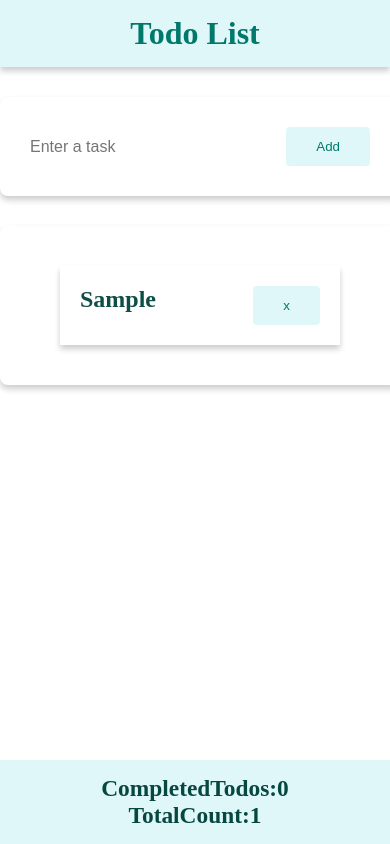
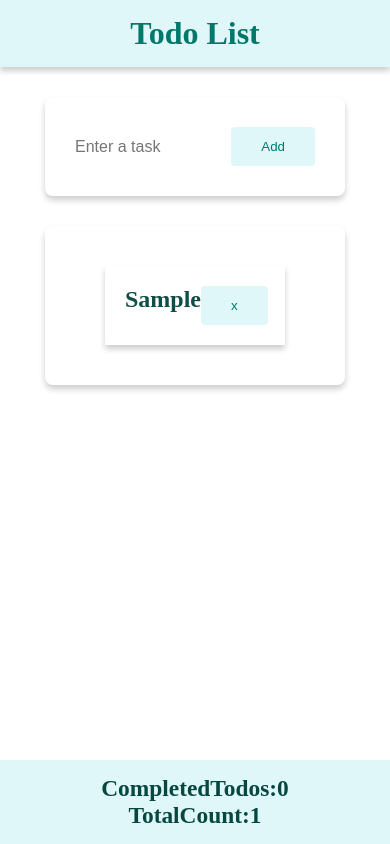
Before and after one commit to suruthiperumal12/React-TodoApp, a React (Vite) app: page / in a window 390 px wide. Both pictures are taken after typing "Sample" into the empty fields and a click on the button "Add". Built offline with nearby package versions, Linux system fonts and the light colour scheme.

Commit message:
modified files

```diff
--- a/src/components/form.module.css
+++ b/src/components/form.module.css
@@ -44,7 +44,7 @@
 
 @media screen and (max-width:800px) {
     .formtodo {
-        width: 400px;
+        width: 300px;
     }
 
     .modernInput {
--- a/src/components/list.module.css
+++ b/src/components/list.module.css
@@ -10,6 +10,6 @@
 
 @media screen and (max-width:800px) {
     .list {
-        width: 400px;
+        width: 300px;
     }
 }
--- a/src/components/todoitem.module.css
+++ b/src/components/todoitem.module.css
@@ -40,11 +40,11 @@
 
 @media screen and (max-width:800px) {
     .itemContainer {
-        width: 300px;
+        width: 200px;
     }
 
     .item {
-        font-weight: 200px;
+        font-weight: 100px;
         margin: 10px;
         padding: 20px;
     }
```
